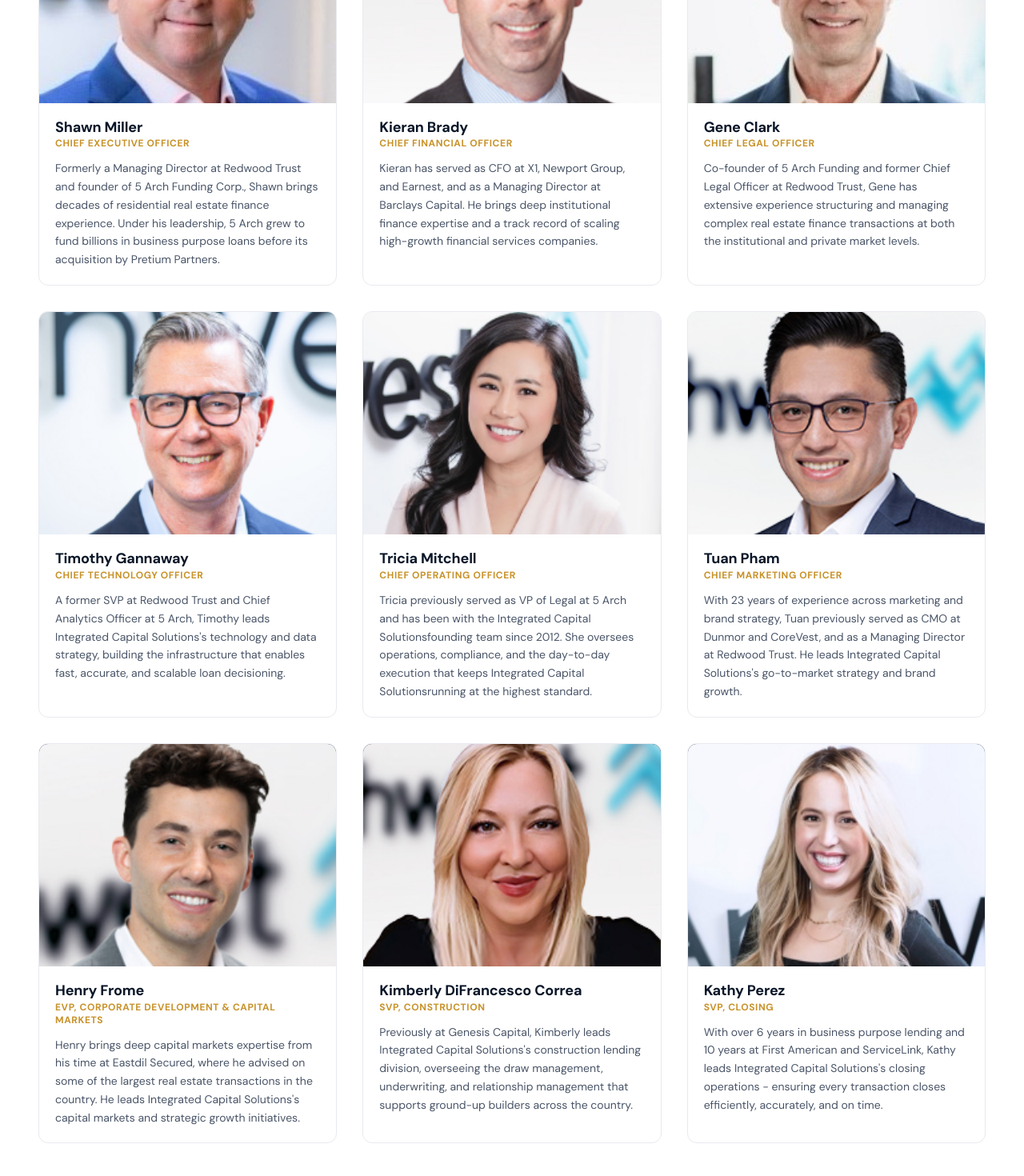
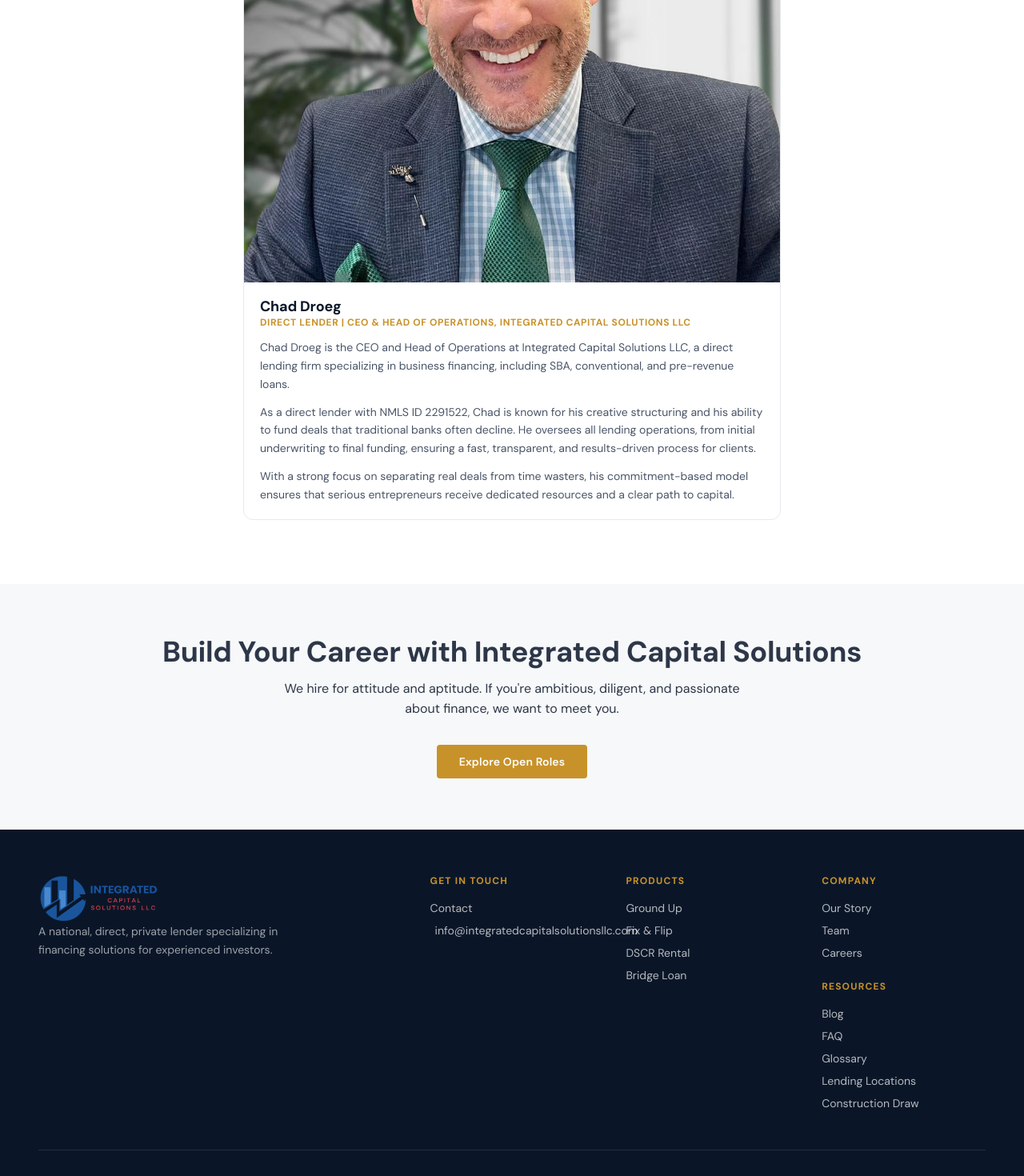
Before and after one commit to serviceserver/integrated-capital-solutions-llc, a Next.js app: page /team in a window 1280 px wide. Shown: the part 620-2090 px from the top of the page at 80% size. Built offline with nearby package versions, Linux system fonts and the light colour scheme.

Commit message:
Refactor code structure for improved readability and maintainability

```diff
--- /dev/null
+++ b/app/robots.ts
@@ -0,0 +1,12 @@
+import type { MetadataRoute } from 'next';
+
+export default function robots(): MetadataRoute.Robots {
+  return {
+    rules: {
+      userAgent: '*',
+      allow: '/',
+      disallow: ['/admin/', '/login*'],
+    },
+    sitemap: 'https://www.integratedcapitalsolutionsllc.com/sitemap.xml',
+  };
+}
--- /dev/null
+++ b/app/sitemap.ts
@@ -0,0 +1,37 @@
+import type { MetadataRoute } from 'next';
+
+const SITE_URL = 'https://www.integratedcapitalsolutionsllc.com';
+
+const pages: { path: string; priority: number; changeFrequency: MetadataRoute.Sitemap[0]['changeFrequency'] }[] = [
+  { path: '/', priority: 1.0, changeFrequency: 'weekly' },
+  { path: '/about', priority: 0.8, changeFrequency: 'monthly' },
+  { path: '/team', priority: 0.8, changeFrequency: 'monthly' },
+  { path: '/careers', priority: 0.8, changeFrequency: 'weekly' },
+  { path: '/contact', priority: 0.7, changeFrequency: 'monthly' },
+  { path: '/resources', priority: 0.7, changeFrequency: 'weekly' },
+  { path: '/blog', priority: 0.9, changeFrequency: 'weekly' },
+  { path: '/faq', priority: 0.7, changeFrequency: 'monthly' },
+  { path: '/glossary', priority: 0.6, changeFrequency: 'monthly' },
+  { path: '/bridge-loan', priority: 0.8, changeFrequency: 'monthly' },
+  { path: '/fix-flip', priority: 0.8, changeFrequency: 'monthly' },
+  { path: '/ground-up', priority: 0.8, changeFrequency: 'monthly' },
+  { path: '/dscr-rental', priority: 0.8, changeFrequency: 'monthly' },
+  { path: '/construction-draw', priority: 0.7, changeFrequency: 'monthly' },
+  { path: '/lending-locations', priority: 0.7, changeFrequency: 'monthly' },
+  { path: '/brokers', priority: 0.7, changeFrequency: 'monthly' },
+  { path: '/privacy-policy', priority: 0.3, changeFrequency: 'yearly' },
+  { path: '/terms-of-use', priority: 0.3, changeFrequency: 'yearly' },
+];
+
+export default function sitemap(): MetadataRoute.Sitemap {
+  const staticEntries = pages.map(({ path, priority, changeFrequency }) => ({
+    url: `${SITE_URL}${path}`,
+    lastModified: new Date(),
+    changeFrequency,
+    priority,
+  }));
+
+  const blogEntries: MetadataRoute.Sitemap = [];
+
+  return [...staticEntries, ...blogEntries];
+}
--- a/app/team/page.tsx
+++ b/app/team/page.tsx
@@ -17,59 +17,16 @@ export const metadata: Metadata = buildMetadata({
 
 const team = [
   {
-    name: 'Shawn Miller',
-    title: 'Chief Executive Officer',
-    image:'/HS-shawn-miller.jpg',
-    bio: 'Formerly a Managing Director at Redwood Trust and founder of 5 Arch Funding Corp., Shawn brings decades of residential real estate finance experience. Under his leadership, 5 Arch grew to fund billions in business purpose loans before its acquisition by Pretium Partners.',
+    name: 'Chad Droeg',
+    title: ' Direct Lender | CEO & Head of Operations, Integrated Capital Solutions LLC',
+    image:'/chad-droeg.jpg',
+    bio: [
+      'Chad Droeg is the CEO and Head of Operations at Integrated Capital Solutions LLC, a direct lending firm specializing in business financing, including SBA, conventional, and pre-revenue loans.',
+      'As a direct lender with NMLS ID 2291522, Chad is known for his creative structuring and his ability to fund deals that traditional banks often decline. He oversees all lending operations, from initial underwriting to final funding, ensuring a fast, transparent, and results-driven process for clients.',
+      'With a strong focus on separating real deals from time wasters, his commitment-based model ensures that serious entrepreneurs receive dedicated resources and a clear path to capital.',
+    ],
   },
-  {
-    name: 'Kieran Brady',
-    title: 'Chief Financial Officer',
-        image:'/HS-kieran-brady.jpg',
-    bio: 'Kieran has served as CFO at X1, Newport Group, and Earnest, and as a Managing Director at Barclays Capital. He brings deep institutional finance expertise and a track record of scaling high-growth financial services companies.',
-  },
-  {
-    name: 'Gene Clark',
-    title: 'Chief Legal Officer',
-        image:'/HS-gene-clark.jpg',
-    bio: 'Co-founder of 5 Arch Funding and former Chief Legal Officer at Redwood Trust, Gene has extensive experience structuring and managing complex real estate finance transactions at both the institutional and private market levels.',
-  },
-  {
-    name: 'Timothy Gannaway',
-    title: 'Chief Technology Officer',
-        image:'/HS-timothy-gannaway.webp',
-    bio: 'A former SVP at Redwood Trust and Chief Analytics Officer at 5 Arch, Timothy leads Integrated Capital Solutions\'s technology and data strategy, building the infrastructure that enables fast, accurate, and scalable loan decisioning.',
-  },
-  {
-    name: 'Tricia Mitchell',
-    title: 'Chief Operating Officer',
-        image:'/HS-tricia-mitchell.jpg',
-    bio: 'Tricia previously served as VP of Legal at 5 Arch and has been with the Integrated Capital Solutionsfounding team since 2012. She oversees operations, compliance, and the day-to-day execution that keeps Integrated Capital Solutionsrunning at the highest standard.',
-  },
-  {
-    name: 'Tuan Pham',
-    title: 'Chief Marketing Officer',
-        image:'/HS-tuan-pham.jpg',
-    bio: 'With 23 years of experience across marketing and brand strategy, Tuan previously served as CMO at Dunmor and CoreVest, and as a Managing Director at Redwood Trust. He leads Integrated Capital Solutions\'s go-to-market strategy and brand growth.',
-  },
-  {
-    name: 'Henry Frome',
-    title: 'EVP, Corporate Development & Capital Markets',
-        image:'/HS-henry-frome.jpg',
-    bio: 'Henry brings deep capital markets expertise from his time at Eastdil Secured, where he advised on some of the largest real estate transactions in the country. He leads Integrated Capital Solutions\'s capital markets and strategic growth initiatives.',
-  },
-  {
-    name: 'Kimberly DiFrancesco Correa',
-    title: 'SVP, Construction',
-        image:'/HS-kim-correa.jpg',
-    bio: 'Previously at Genesis Capital, Kimberly leads Integrated Capital Solutions\'s construction lending division, overseeing the draw management, underwriting, and relationship management that supports ground-up builders across the country.',
-  },
-  {
-    name: 'Kathy Perez',
-    title: 'SVP, Closing',
-        image:'/HS-kathy-perez.jpg',
-    bio: 'With over 6 years in business purpose lending and 10 years at First American and ServiceLink, Kathy leads Integrated Capital Solutions\'s closing operations - ensuring every transaction closes efficiently, accurately, and on time.',
-  },
+
 ];
 
 const teamSchema = {
@@ -89,7 +46,7 @@ const teamSchema = {
         url: 'https://www.integratedcapitalsolutionsllc.com',
       },
           image: member.image,
-      description: member.bio,
+      description: member.bio.join(' '),
     },
   })),
 };
@@ -119,11 +76,11 @@ export default function TeamPage() {
       </section>
 
       <section className="py-20" aria-label="Leadership team members">
-        <div className="container-wide">
-          <div className="grid grid-cols-1 md:grid-cols-2 lg:grid-cols-3 gap-8">
+        <div className="container-wide flex justify-center items-center">
+          <div className="grid grid-cols-1 items-center max-w-2xl">
             {team.map((member) => (
               <article key={member.name} className="bg-white rounded-xl border border-[#e8eaef] overflow-hidden hover:shadow-lg transition-shadow">
-                <div className="bg-[#0f2040] aspect-[4/3] flex items-center justify-center">
+                <div className="bg-[#0f2040] aspect-4/3 flex items-center justify-center">
                   {member.image ? (
                     <Image src={member.image} alt={member.name} width={300} height={200} className="w-full h-full object-cover" />
                   ) : (
@@ -139,7 +96,11 @@ export default function TeamPage() {
                   <p className="text-[#c8922a] text-xs font-bold uppercase tracking-wider mt-0.5 mb-3">
                     {member.title}
                   </p>
-                  <p className="text-sm text-[#4a5568] leading-relaxed">{member.bio}</p>
+                  <div className="text-sm text-[#4a5568] leading-relaxed space-y-3">
+                    {member.bio.map((p, i) => (
+                      <p key={i}>{p}</p>
+                    ))}
+                  </div>
                 </div>
               </article>
             ))}
```
Also changed, not shown: public/chad-droeg.jpg (added).
